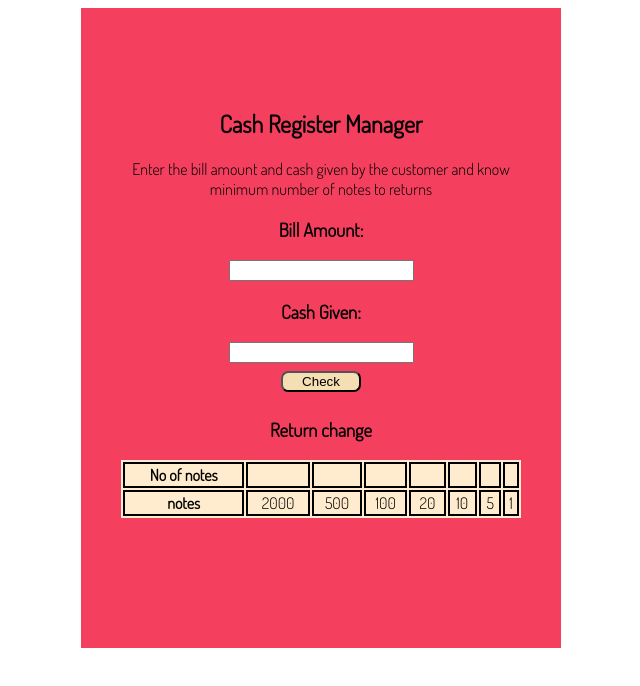
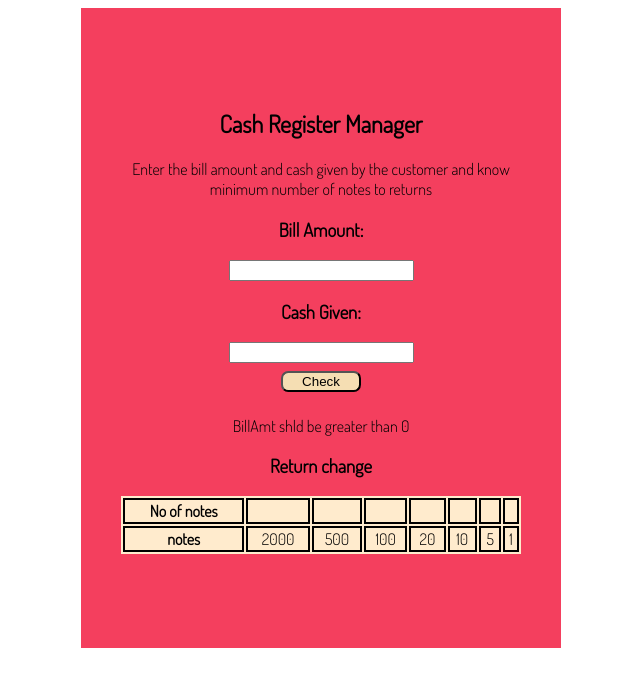
Before and after one commit to sanketdeshmukh1/Cash-Register, a plain HTML site: page index.html in a window 1280 px wide. Both pictures are taken after a click on the button "Check". Shown: the whole page, without its empty margins (319-959 px from the left). Drawn offline with Linux system fonts and the light colour scheme; a web font is replaced by a local one.

Commit message:
till error msg

```diff
--- a/app.js
+++ b/app.js
@@ -1,11 +1,32 @@
 const billAmt=document.querySelector("#billamount");
-// console.log(billAmt.value);
 const cashAmt=document.querySelector(".cashamount");
 const chkbtn=document.querySelector(".check-button");
+var errormsg=document.querySelector("#errorm");
+// var returnAmt;
+chkbtn.addEventListener("click",function validateReturn() {
+    errormsg.style.display ="none";
+    if(billAmt.value > 0)
+    {
 
-chkbtn.addEventListener("click",() => {
-    console.log(billAmt.value);
-    console.log(cashAmt.value);
+        if(cashAmt.value < billAmt.value)
+        {
+            showmsg("do u want to wash the plates");
+        }
 
+
+    }//if
+    else
+    {
+
+        showmsg("BillAmt shld be greater than 0");
+
+    }//else
+
+    // returnAmt=cashAmt-billAmt;
+});
+
+function showmsg(msg)
+{
+    errormsg.style.display ="block";
+    errormsg.innerText=msg;
 }
-);
--- a/index.html
+++ b/index.html
@@ -16,6 +16,7 @@
 <h3 class="cashlable">Cash Given:</h3>
 <input class="cashamount" type="text">
 <button class="check-button">Check</button>
+<p id="errorm"></p>
 <h3 class="return">Return change</h3>
 <table class="change">
 <tr>
```
